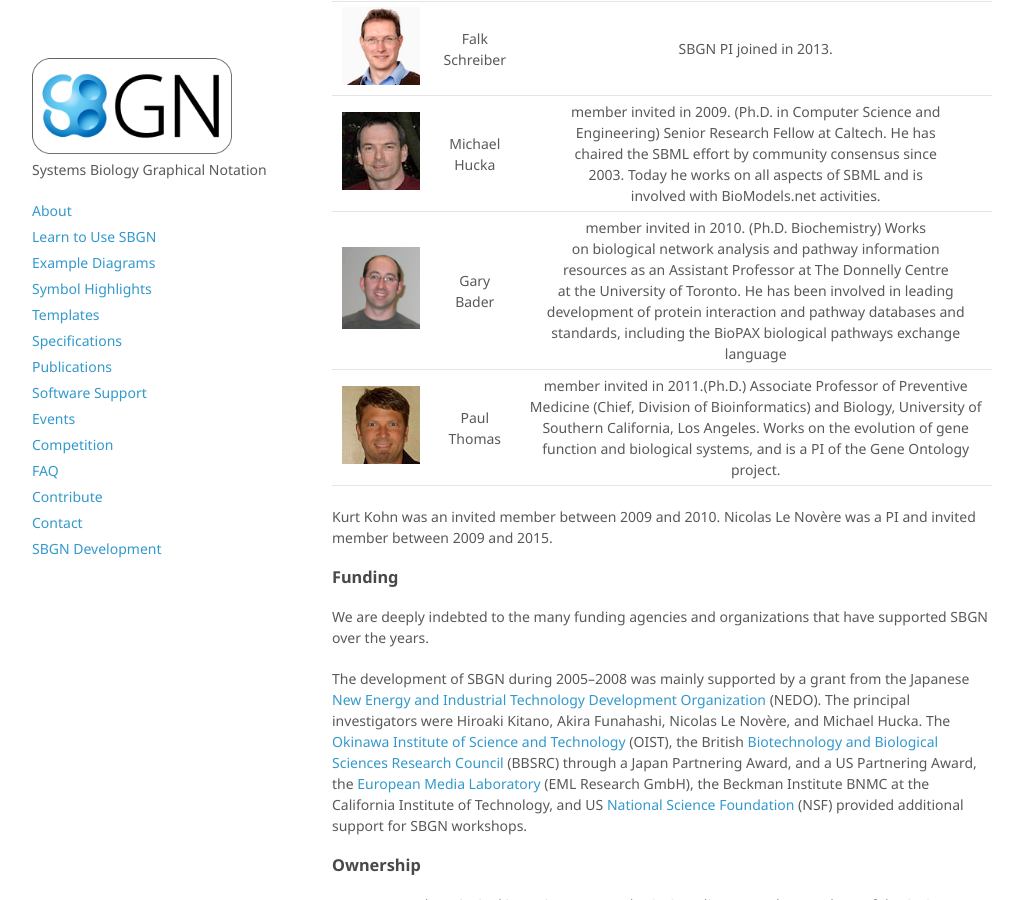
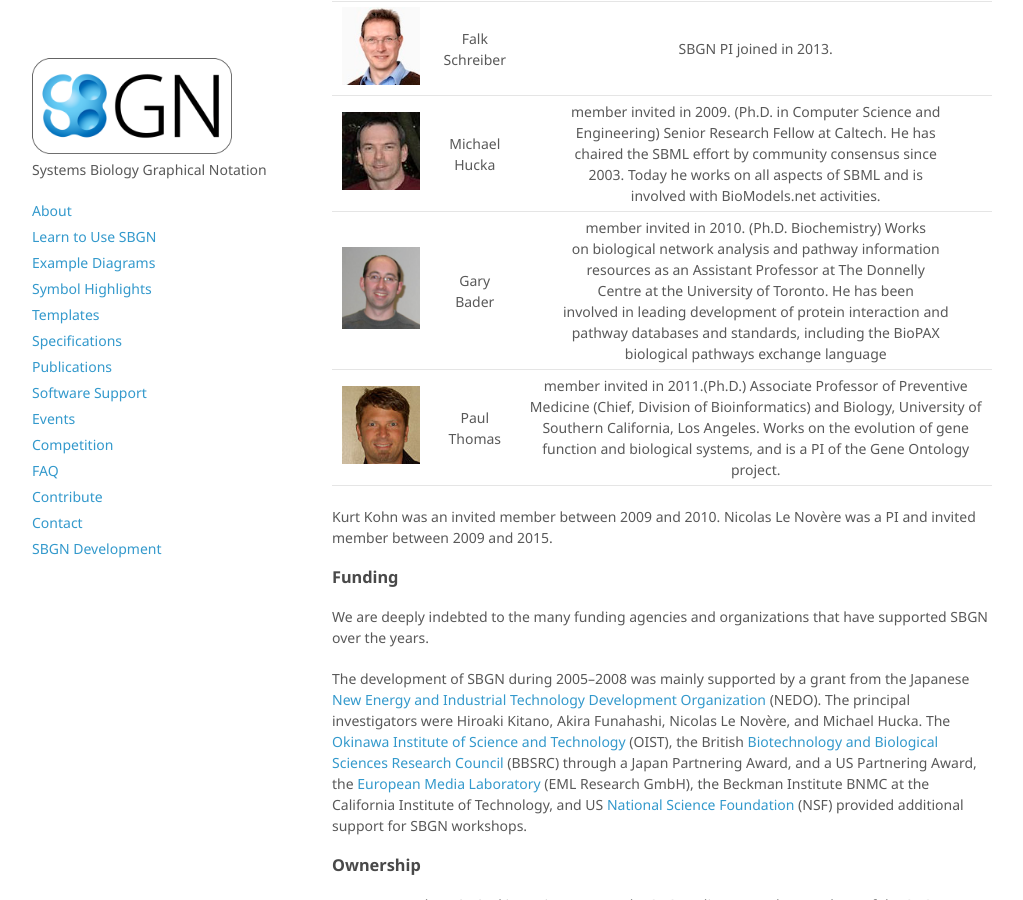
Before and after one commit to sbgn/sbgn, a Jekyll site: the page built from docs/about.md, in a window 1280 px wide and 900 px high, scrolled down 3003 px. Shown: the whole window, without its empty margins (128-1151 px from the left). Built offline with Jekyll 4.4.1, drawn with Linux system fonts in a browser that asks for light colours; nearby versions of some CDN libraries.

Commit message:
Update about.md

```diff
--- a/docs/about.md
+++ b/docs/about.md
@@ -63,7 +63,7 @@
 | ![Kitano](https://sbgn.github.io/sbgn/images/about/photo-kitano.jpg) | Hiroaki Kitano | SBGN PI joined in 2009. |
 | ![Schreiber](https://sbgn.github.io/sbgn/images/about/photo-schreiber.jpg) | Falk Schreiber | SBGN PI joined in 2013. |
 | ![Hucka](https://sbgn.github.io/sbgn/images/about/photo-hucka.jpg) | Michael Hucka | member invited in 2009. (Ph.D. in Computer Science and <br>Engineering) Senior Research Fellow at Caltech. He has <br>chaired the SBML effort by community consensus since <br>2003. Today he works on all aspects of SBML and is <br>involved with BioModels.net activities. |
-| ![Bader](https://sbgn.github.io/sbgn/images/about/photo-bader.png) | Gary Bader | member invited in 2010. (Ph.D. Biochemistry) Works <br>on biological network analysis and pathway information <br>resources as an Assistant Professor at The Donnelly Centre <br>at the University of Toronto. He has been involved in leading development of protein interaction and pathway databases and standards, including the BioPAX biological pathways exchange language |
+| ![Bader](https://sbgn.github.io/sbgn/images/about/photo-bader.png) | Gary Bader | member invited in 2010. (Ph.D. Biochemistry) Works <br>on biological network analysis and pathway information <br>resources as an Assistant Professor at The Donnelly <br>Centre at the University of Toronto. He has been <br>involved in leading development of protein interaction and <br>pathway databases and standards, including the BioPAX <br>biological pathways exchange language |
 | ![Thomas](https://sbgn.github.io/sbgn/images/about/photo-thomas.jpg) | Paul Thomas | member invited in 2011.(Ph.D.) Associate Professor of Preventive Medicine (Chief, Division of Bioinformatics) and Biology, University of Southern California, Los Angeles. Works on the evolution of gene function and biological systems, and is a PI of the Gene Ontology project. |
 
 Kurt Kohn was an invited member between 2009 and 2010. Nicolas Le Novère was a PI and invited member between 2009 and 2015.
```
